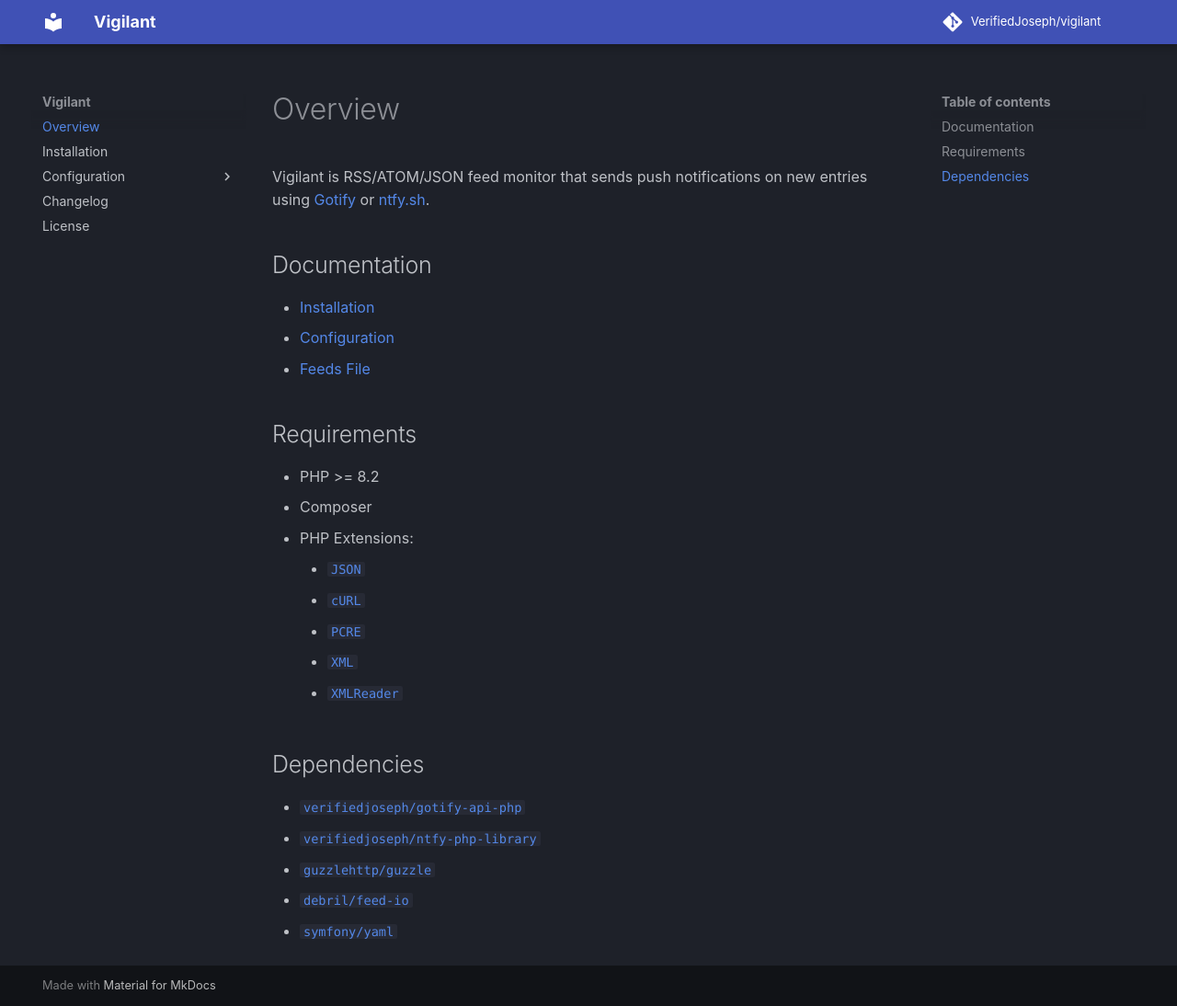
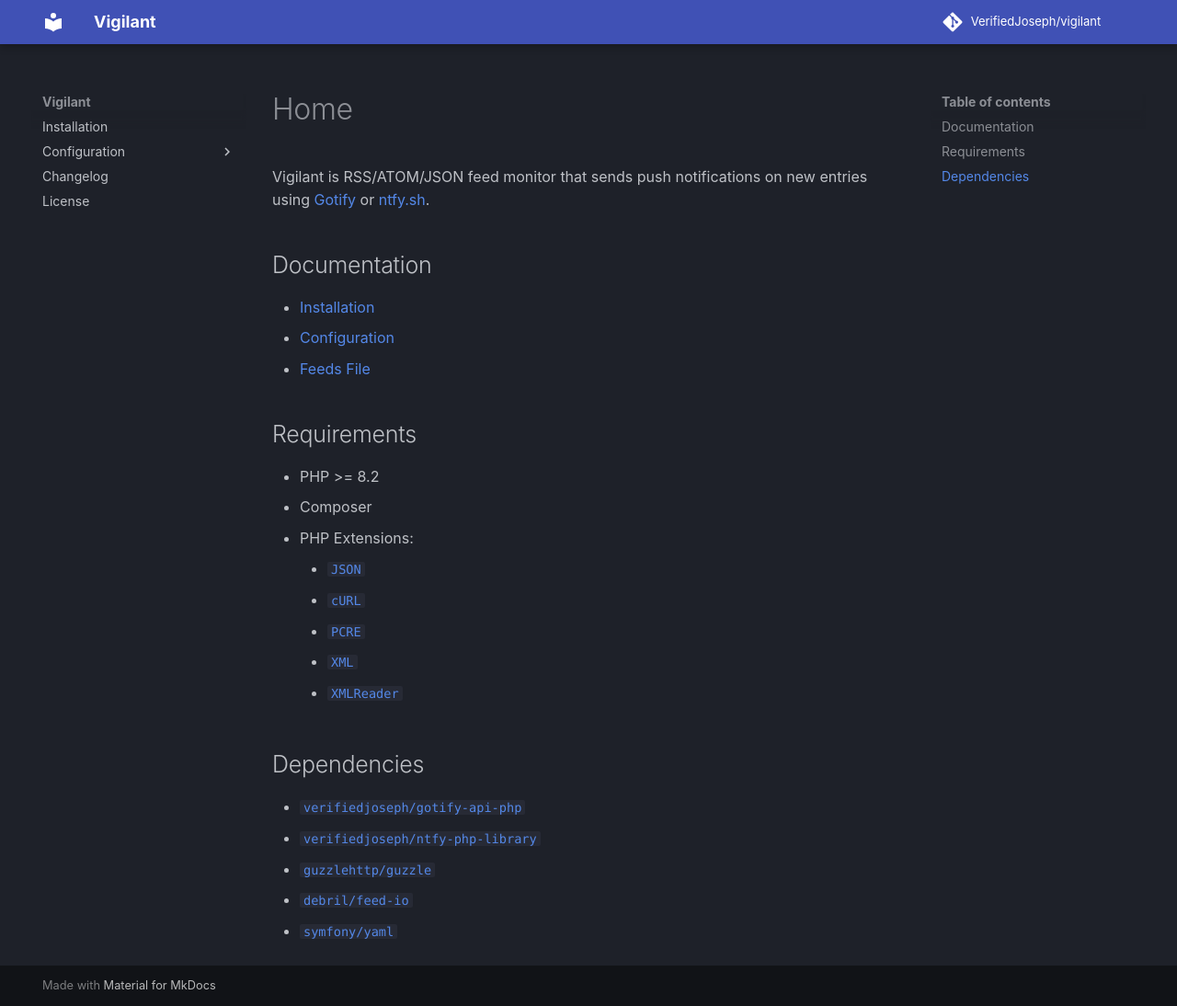
Before and after one commit to VerifiedJoseph/vigilant, an MkDocs documentation site: the page built from docs/index.md, in a window 1280 px wide and 1094 px high. Shown: the whole window at 92% size. Built offline with MkDocs 1.6.1 and Material for MkDocs 9.7.7, drawn with Linux system fonts in a browser that asks for light colours; plug-ins that fetch from the network failed and are left out; comment, search, counter and statistics services are not loaded.

Commit message:
mkdocs: Remove index.md from nav

```diff
--- a/mkdocs.yml
+++ b/mkdocs.yml
@@ -14,7 +14,6 @@ plugins:
   - offline
 
 nav:
-  - "Overview": index.md
   - "Installation": install.md
   - "Configuration":
       - "Environment variables": configuration.md
```
